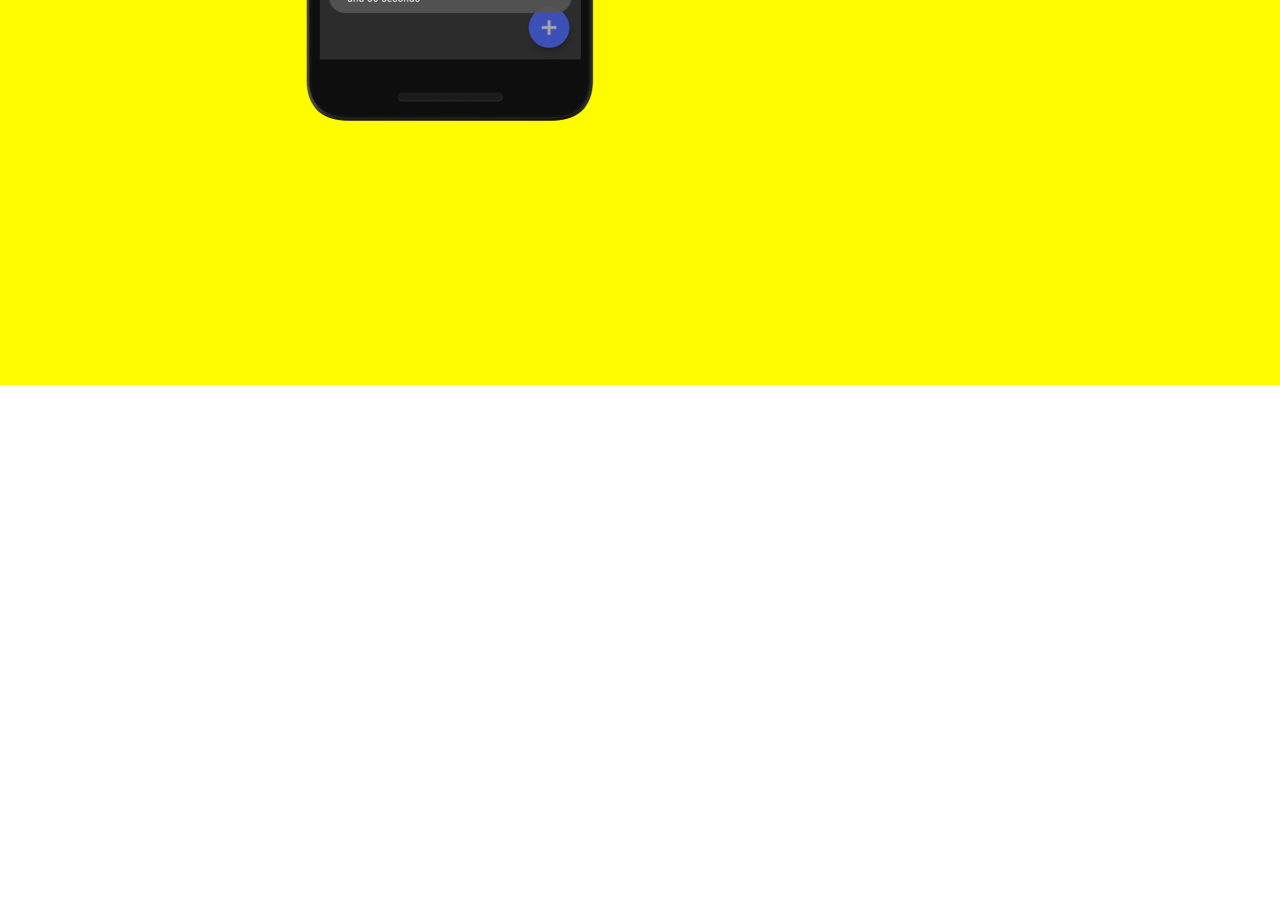
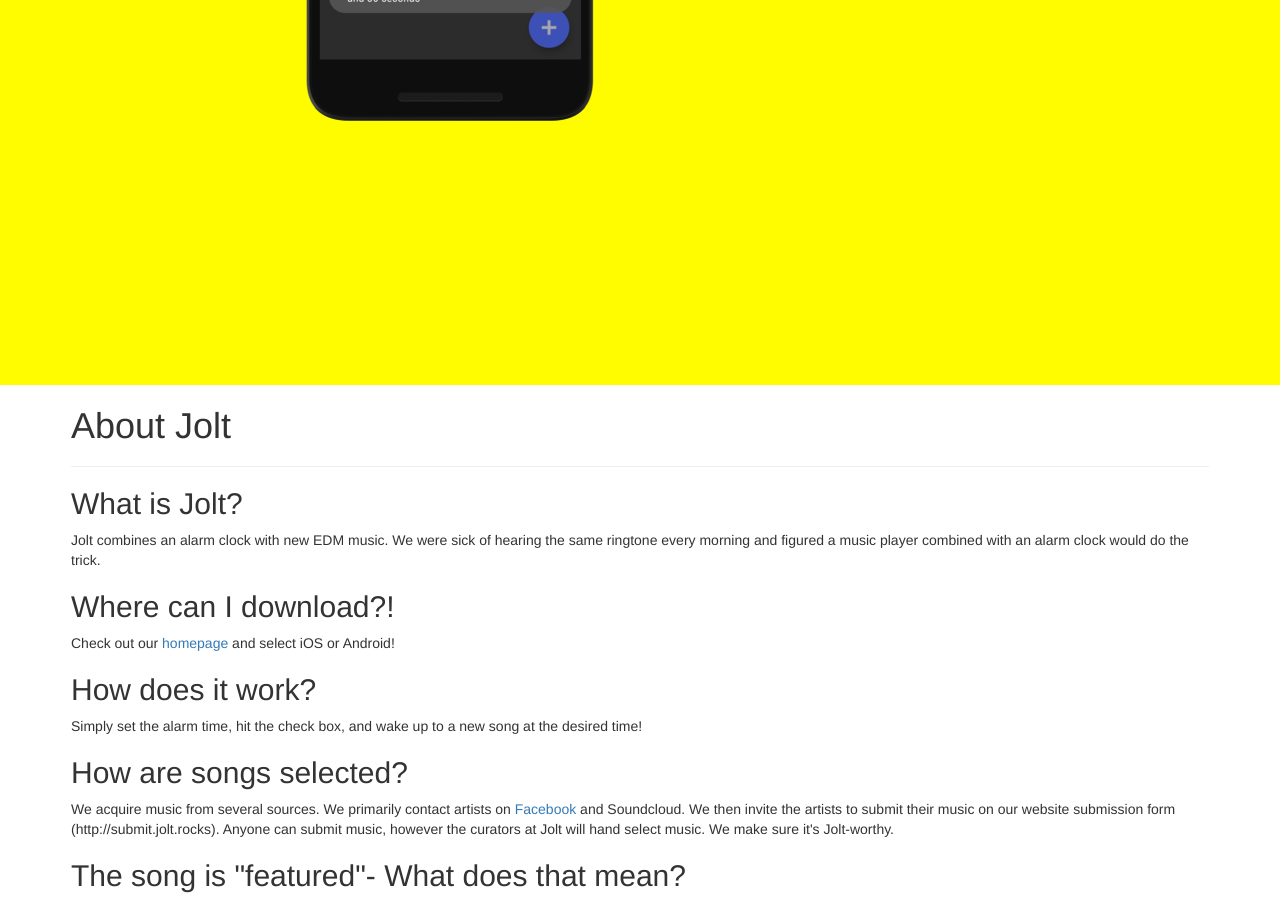
Before and after one commit to kuczmama/jolt-rocks, a Jekyll site: the page built from index.md, in a window 1280 px wide and 900 px high, scrolled down 595 px. Built offline with Jekyll 4.4.1, drawn with Linux system fonts in a browser that asks for light colours; before the commit the page ends 980 px from its top, so only the background shows below that; some of the changed text lies outside the part shown; grey boxes are pictures that could not be loaded.

Commit message:
Added FAQs to site

```diff
--- a/index.md
+++ b/index.md
@@ -38,3 +38,39 @@ layout: default
 		</div>
 	</div>
 </div>
+
+<div class='panel container'>
+	<h1>About Jolt</h1>
+	<hr />
+	<h2>What is Jolt?</h2>
+
+	<p>Jolt combines an alarm clock with new EDM music. We were sick of hearing the same ringtone every morning and figured a music player combined with an alarm clock would do the trick.</p>
+
+	<h2>Where can I download?!</h2>
+
+	<p>Check out our <a href="http://www.jolt.rocks">homepage</a> and select iOS or Android!</p>
+
+	<h2>How does it work?</h2>
+
+	<p>Simply set the alarm time, hit the check box, and wake up to a new song at the desired time!</p>
+
+	<h2>How are songs selected?</h2>
+
+	<p>We acquire music from several sources. We primarily contact artists on <a href="https://www.facebook.com/joltalarm">Facebook</a> and Soundcloud. We then invite the artists to submit their music on our website submission form (http://submit.jolt.rocks). Anyone can submit music, however the curators at Jolt will hand select music. We make sure it's Jolt-worthy.</p>
+
+	<h2>The song is &quot;featured&quot;- What does that mean?</h2>
+
+	<p>The way Jolt is currently designed to play a song for ONE 24 hour period. After this period is complete, the next song will be featured. Each song is only featured temporarily- Jolt doesn&#39;t own the music. This prevents both parties be respectful of ownership issues.</p>
+
+	<h2>What else are you adding?</h2>
+
+	<p>We can take Jolt several directions, however we like the current trajectory. We don&#39;t want to be an app that features music, promotes concert tickets, and sells you a loyalty programs for fast food breakfast. It&#39;s about the music and improving your morning. We can envision expanding genres, increasing featured music, and even developing Bluetooth devices. Have suggestions? Email ithink@jolt.rocks</p>
+
+	<h2>How can I submit my music?!</h2>
+
+	<p>Fill out the form at <a href="http://submit.jolt.rocks">submit.jolt.rocks</a>.</p>
+
+	<h2>What if I have a business inquiry?</h2>
+
+	<p>Email ithink@jolt.rocks.</p>
+</div>
```
Also changed, not shown: faq.md (added, +38 -0 lines).
